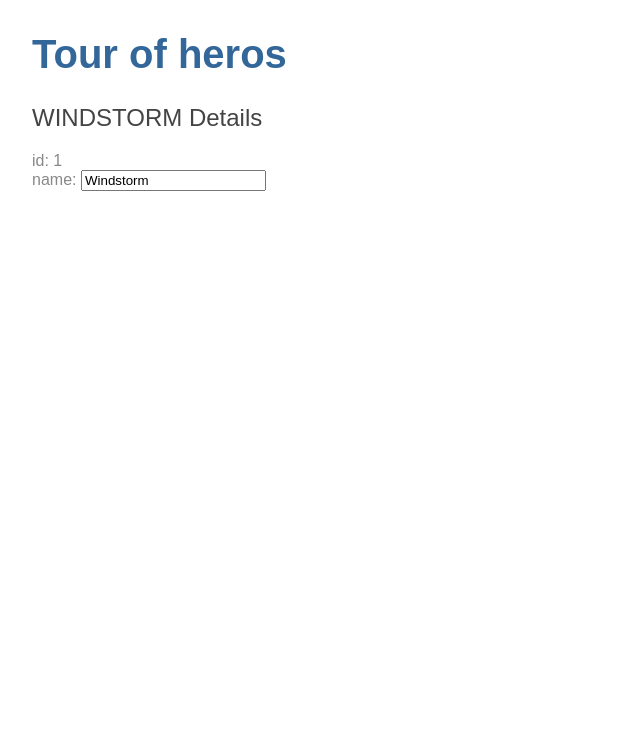
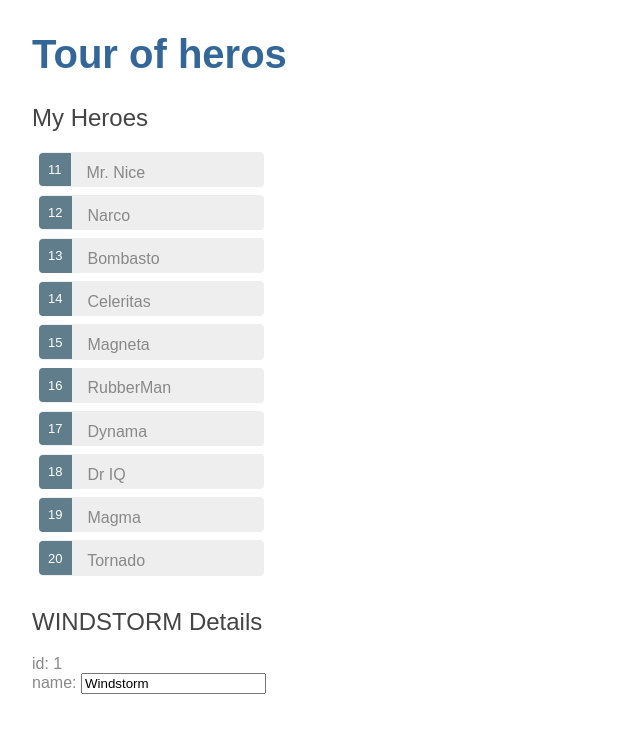
Before and after one commit to deepa/tour-of-heroes, an Angular app: page / in a window 1280 px wide. Shown: the top 732 px of the page, without its empty margins (0-640 px from the left). Built offline with nearby package versions, Linux system fonts and the light colour scheme.

Commit message:
heroes list

```diff
--- a/src/app/heroes/heroes.component.css
+++ b/src/app/heroes/heroes.component.css
@@ -0,0 +1,48 @@
+/* HeroesComponent's private CSS styles */
+.selected {
+    background-color: #CFD8DC !important;
+    color: white;
+  }
+  .heroes {
+    margin: 0 0 2em 0;
+    list-style-type: none;
+    padding: 0;
+    width: 15em;
+  }
+  .heroes li {
+    cursor: pointer;
+    position: relative;
+    left: 0;
+    background-color: #EEE;
+    margin: .5em;
+    padding: .3em 0;
+    height: 1.6em;
+    border-radius: 4px;
+  }
+  .heroes li.selected:hover {
+    background-color: #BBD8DC !important;
+    color: white;
+  }
+  .heroes li:hover {
+    color: #607D8B;
+    background-color: #DDD;
+    left: .1em;
+  }
+  .heroes .text {
+    position: relative;
+    top: -3px;
+  }
+  .heroes .badge {
+    display: inline-block;
+    font-size: small;
+    color: white;
+    padding: 0.8em 0.7em 0 0.7em;
+    background-color: #607D8B;
+    line-height: 1em;
+    position: relative;
+    left: -1px;
+    top: -4px;
+    height: 1.8em;
+    margin-right: .8em;
+    border-radius: 4px 0 0 4px;
+  }
--- a/src/app/heroes/heroes.component.html
+++ b/src/app/heroes/heroes.component.html
@@ -1,3 +1,10 @@
+<h2>My Heroes</h2>
+<ul class="heroes">
+  <li *ngFor="let hero of heroes">
+      <span class="badge">{{hero.id}}</span> {{hero.name}}
+  </li>
+</ul>
+
 <h2>{{hero.name | uppercase}} Details</h2>
 <div><span>id: </span>{{hero.id}}</div>
 <div>
--- /dev/null
+++ b/src/app/mock-heroes.ts
@@ -0,0 +1,14 @@
+import { Hero } from './hero';
+
+export const HEROES: Hero[] = [
+  { id: 11, name: 'Mr. Nice' },
+  { id: 12, name: 'Narco' },
+  { id: 13, name: 'Bombasto' },
+  { id: 14, name: 'Celeritas' },
+  { id: 15, name: 'Magneta' },
+  { id: 16, name: 'RubberMan' },
+  { id: 17, name: 'Dynama' },
+  { id: 18, name: 'Dr IQ' },
+  { id: 19, name: 'Magma' },
+  { id: 20, name: 'Tornado' }
+];
```
